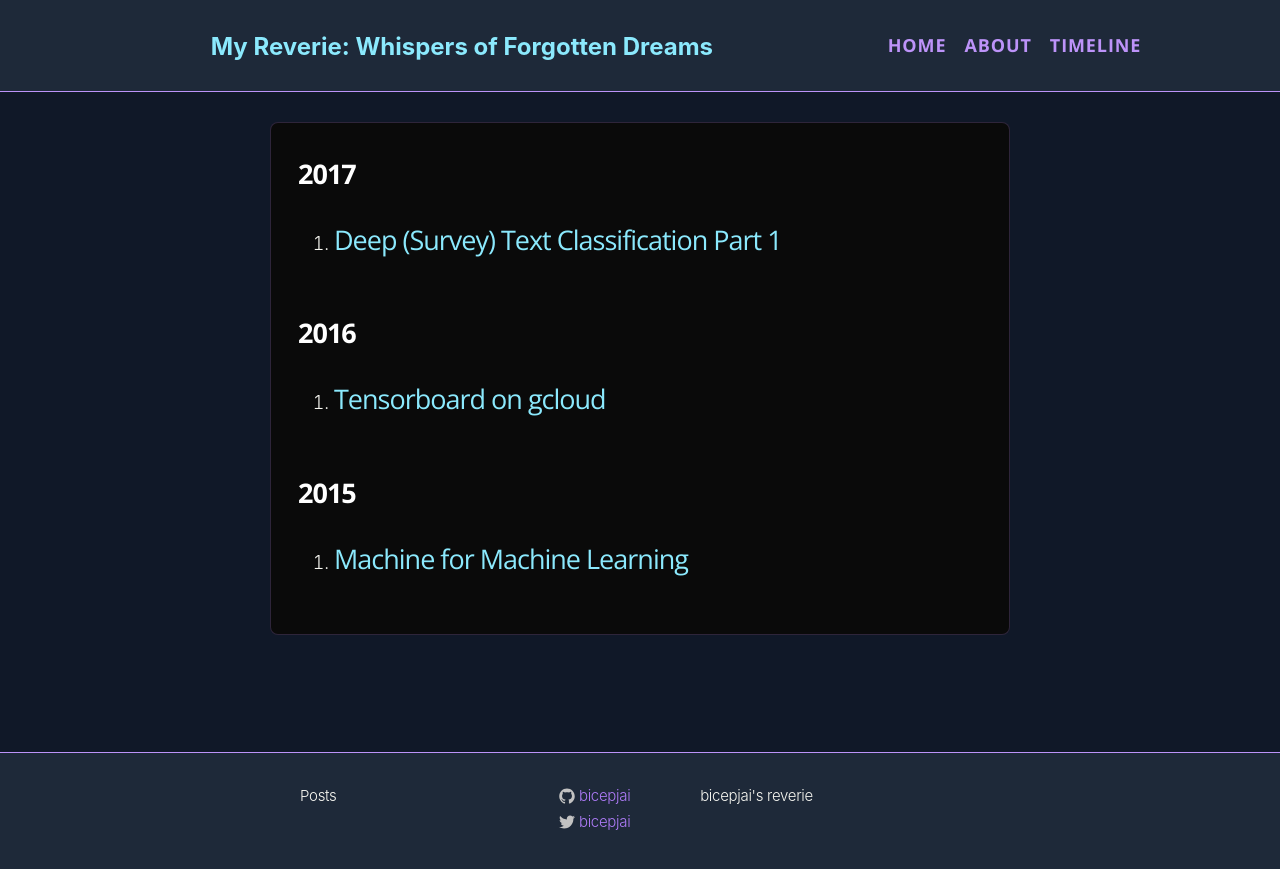
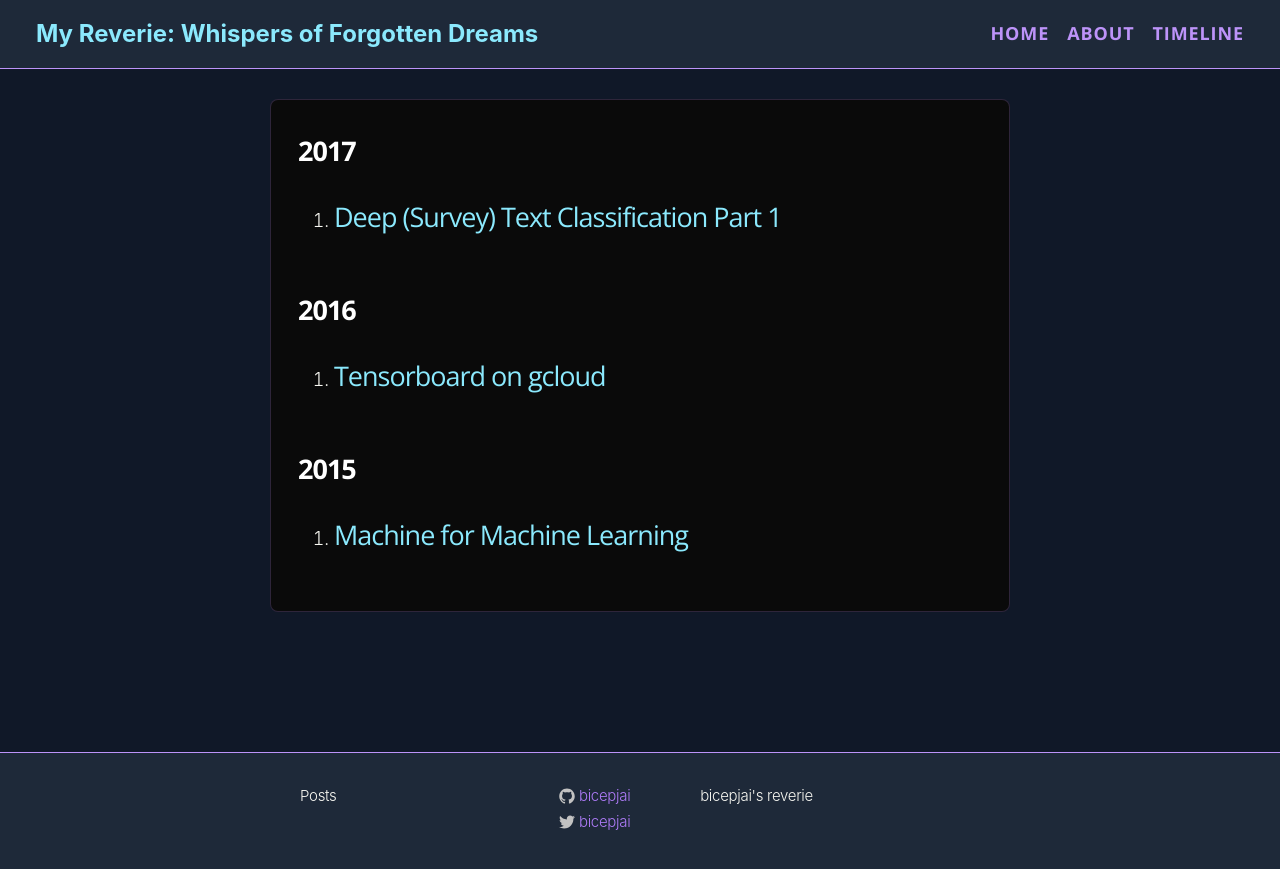
Before and after one commit to bicepjai/bicepjai.github.io, a Jekyll site: the page built from index.html, in a window 1280 px wide. Shown: the top 869 px of the page. Built offline with Jekyll 4.4.1, drawn with Linux system fonts in a browser that asks for light colours; nearby versions of some CDN libraries.

Commit message:
Improve responsive navigation with checkbox toggle
Enhanced mobile navigation with proper toggle mechanism and improved header layout. Replaced hover-based menu with checkbox toggle for better mobile UX and accessibility.

Changes:
- Add checkbox-based navigation toggle in header
- Improve header flexbox layout with better spacing
- Fix mobile menu positioning and dropdown styling
- Clean up redundant CSS properties in site header
- Enhance mobile menu display logic and transitions

🤖 Generated with [Claude Code](https://claude.com/claude-code)

Co-Authored-By: Claude <noreply@anthropic.com>

```diff
--- a/_includes/header.html
+++ b/_includes/header.html
@@ -3,9 +3,10 @@
     <div class="site-tagline">{{ site.tagline }}</div>
 
     <nav class="site-nav">
-      <a href="#" class="menu-icon">
+      <input type="checkbox" id="nav-trigger" class="nav-trigger" />
+      <label for="nav-trigger" class="menu-icon">
         <i class="fa fa-navicon fa-lg"></i>
-      </a>
+      </label>
 
       <div class="trigger">
           <a class="page-link" href="{{ site.baseurl }}/">Home</a>
--- a/_sass/_layout.scss
+++ b/_sass/_layout.scss
@@ -1,41 +1,39 @@
 /* Site Header
  * ============================================== */
     .site-header {
-        min-height: 55px;
         background-color: #1e2939;
-        position: relative;
-        width: 100%;
         border-bottom: 1px solid $brand-color;
+        padding: 1em 2em;
         display: flex;
-        justify-content: space-evenly;
+        justify-content: space-between;
         align-items: center;
-        padding: 1em 2em;
 
         @include media-query($on-palm) {
-            min-height: auto;
-            padding: 1.5em 1em;
+            padding: 1em;
         }
     }
 
-    .site-header a {color: $brand-color};
+    .site-header a {
+        color: $brand-color;
+    }
 
     .site-tagline {
         color: $accent-cyan;
-        font-style: normal;
         font-size: 24px;
         font-family: $base-font-family;
-        padding-top: 2px;
         font-weight: bold;
-
-        @include media-query($on-palm) {
-            max-width: 250px;
-            line-height: 1.3;
-        }
+        line-height: 1.3;
+        flex: 1;
+        padding-right: 1em;
     }
 
     .site-nav {
-        padding-top: 0;
         text-transform: uppercase;
+        flex-shrink: 0;
+
+        .nav-trigger {
+            display: none;
+        }
 
         .menu-icon {
             display: none;
@@ -49,52 +47,60 @@
         }
 
         @include media-query($on-palm) {
-            position: absolute;
-            top: 3px;
-            right: 3px;
+            position: relative;
             background-color: $background-color;
             border: 1px solid $grey-color-light;
             border-radius: 5px;
-            text-align: right;
+            padding: 5px;
 
             .menu-icon {
                 display: block;
-                float: right;
-                width: 50px;
-                height: 30px;
-                line-height: 0;
+                width: 40px;
+                height: 40px;
+                line-height: 40px;
                 text-align: center;
+                cursor: pointer;
             }
 
             .trigger {
-                clear: both;
                 display: none;
+                position: absolute;
+                top: 100%;
+                right: 0;
+                flex-direction: column;
+                align-items: stretch;
+                gap: 0;
+                padding-top: 5px;
+                background-color: $background-color;
+                border: 1px solid $grey-color-light;
+                border-radius: 5px;
+                min-width: 150px;
             }
 
+            .nav-trigger:checked ~ .trigger,
             &:hover .trigger {
-                display: block;
-                padding-bottom: 5px;
+                display: flex;
             }
 
             .page-link {
                 display: block;
-                padding: 5px 10px;
+                padding: 8px 12px;
+                text-align: right;
             }
         }
 
         .page-link {
             font-family: 'Open Sans';
-            font-weight: 700 !important;
+            font-weight: 700;
             line-height: $base-line-height;
             letter-spacing: 0.05em;
             white-space: nowrap;
-            flex-shrink: 0;
 
             &:hover {
-                opacity: 0.8
-            };
+                opacity: 0.8;
+            }
         }
-}
+    }
 
 /* Site Footer
  * ============================================== */
```
